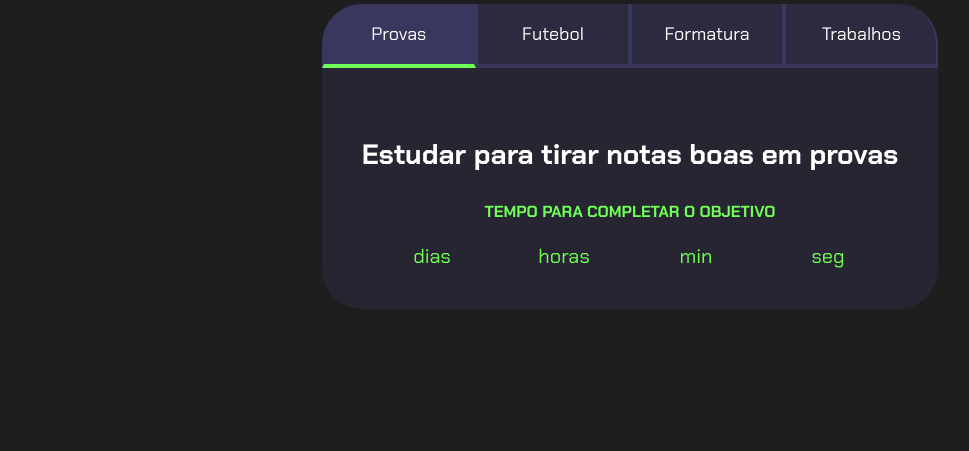
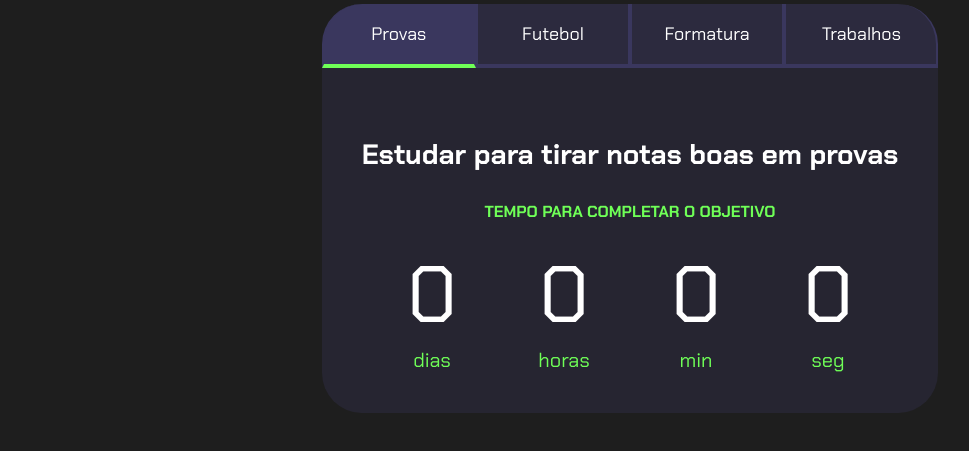
Before and after one commit to isaservienski/projeto-de-vida-, a plain HTML site: page index.html in a window 1280 px wide. Shown: the part 99-550 px from the top of the page, without its empty margins (10-979 px from the left). Drawn offline with Linux system fonts and the light colour scheme.

Commit message:
atualiando

```diff
--- a/index.html
+++ b/index.html
@@ -24,19 +24,19 @@
                     <h4 class="aba-conteudo-titulo-secundario">Tempo para completar o objetivo</h4>
                     <div class="contador">
                         <div class="contador-digito">
-                            <p class="contador-digito-numero" id="180"></p>
+                            <p class="contador-digito-numero" id="dias0"></p>
                             <p class="contador-digito-texto">dias</p>
                         </div>
                         <div class="contador-digito">
-                            <p class="contador-digito-numero" id="5"></p>
+                            <p class="contador-digito-numero" id="horas0"></p>
                             <p class="contador-digito-texto">horas</p>
                         </div>
                         <div class="contador-digito">
-                            <p class="contador-digito-numero" id="18"></p>
+                            <p class="contador-digito-numero" id="min0"></p>
                             <p class="contador-digito-texto">min</p>
                         </div>
                         <div class="contador-digito">
-                            <p class="contador-digito-numero" id="60"></p>
+                            <p class="contador-digito-numero" id="seg0"></p>
                             <p class="contador-digito-texto">seg</p>
                         </div>
                     </div>
```
